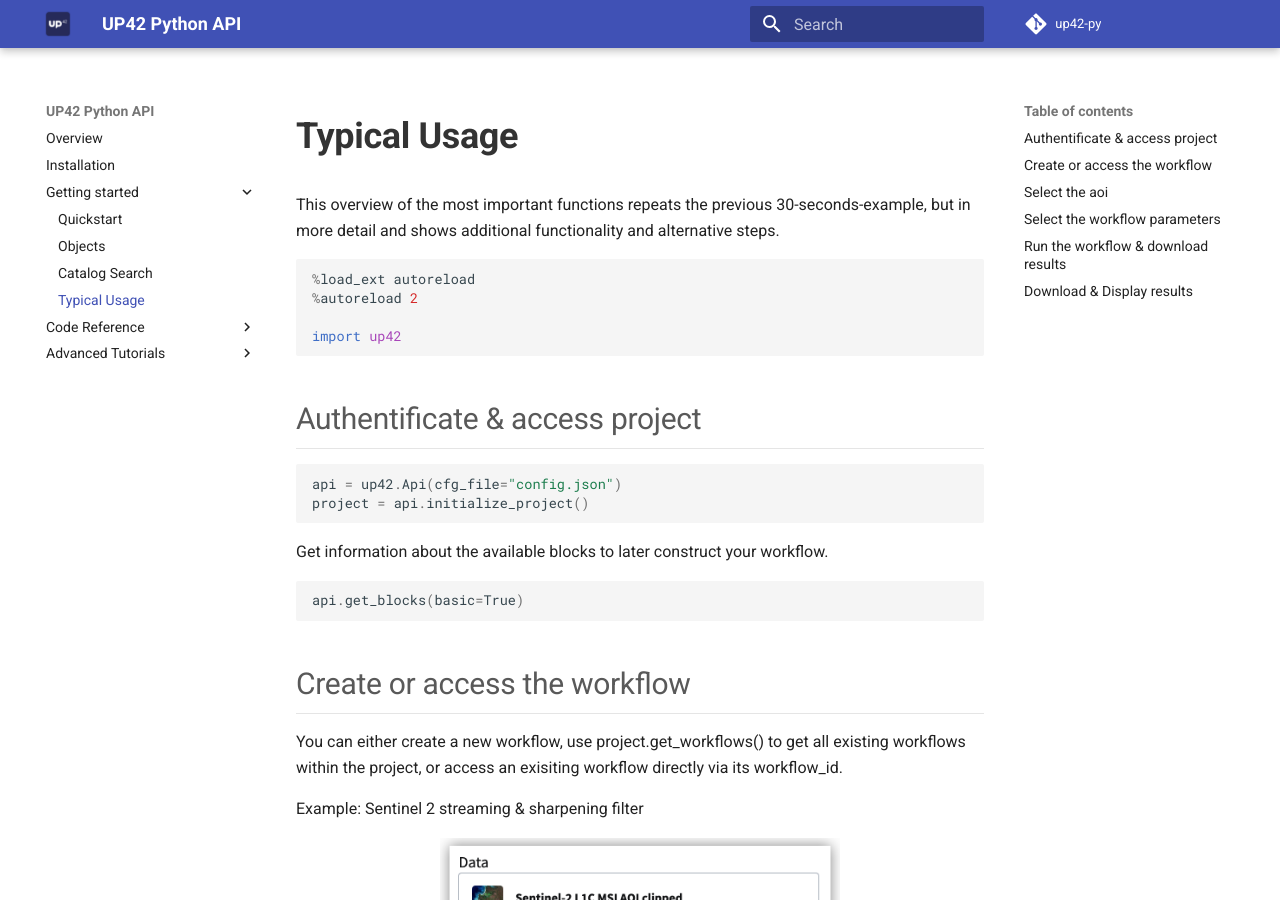
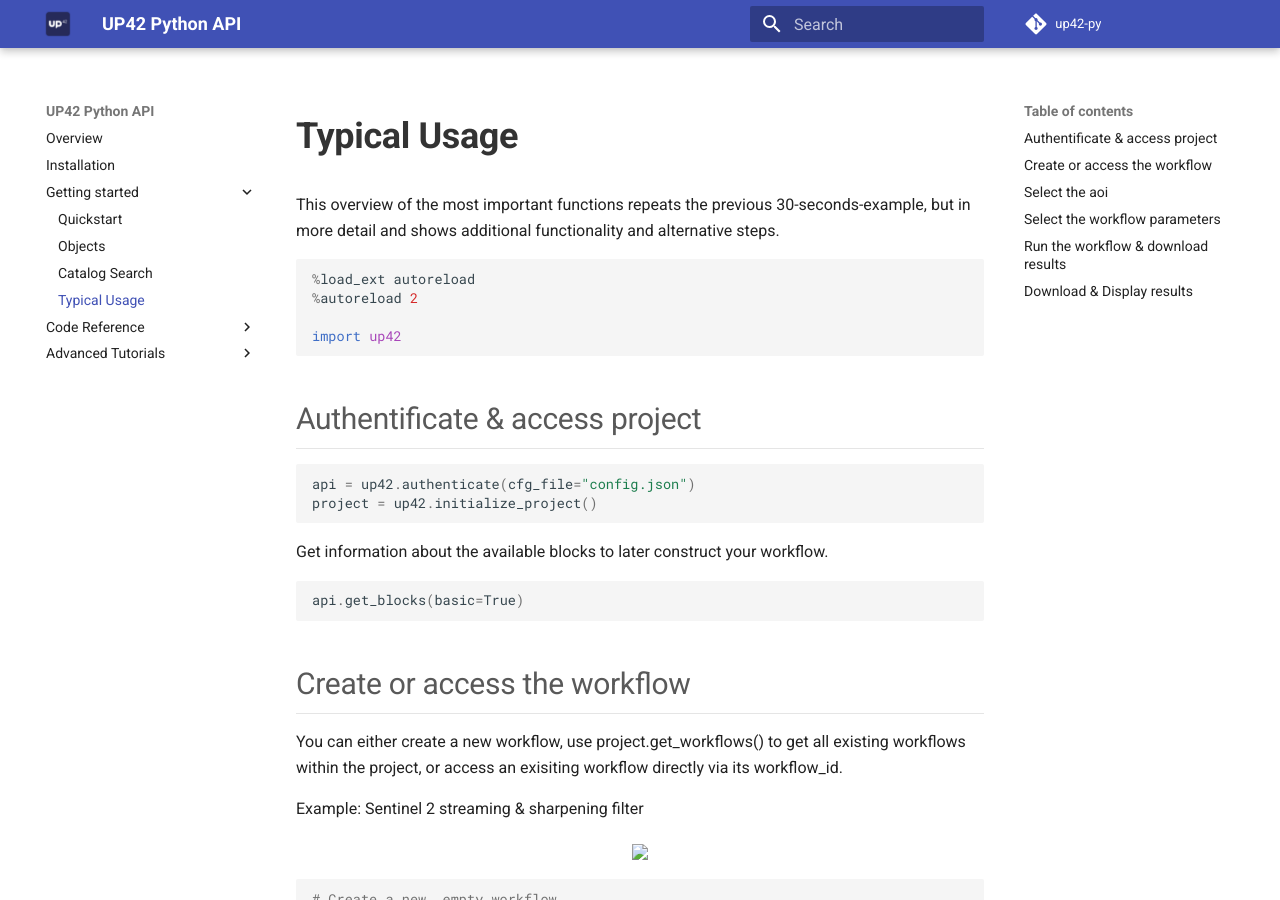
Before and after one commit to up42/up42-py, an MkDocs documentation site: the page built from docs/04_typical_usage.md, in a window 1280 px wide and 900 px high. Built offline with MkDocs 1.6.1 and Material for MkDocs 9.7.7, drawn with Linux system fonts in a browser that asks for light colours; comment, search, counter and statistics services are not loaded.

Commit message:
update examples

````diff
--- a/docs/04_typical_usage.md
+++ b/docs/04_typical_usage.md
@@ -14,8 +14,8 @@
 
 
 ```python
-api = up42.Api(cfg_file="config.json")
-project = api.initialize_project()
+api = up42.authenticate(cfg_file="config.json")
+project = up42.initialize_project()
 ```
 
 Get information about the available blocks to later construct your workflow.
@@ -31,7 +31,7 @@
 Example: Sentinel 2 streaming & sharpening filter
 
 <p align="center">
-    <img src="/_assets/workflow.png" width="400" align="center">
+    <img src="_assets/workflow.png" width="400" align="center">
 </p>
 
 
@@ -178,7 +178,7 @@
 ```
 
 <p align="center">
-    <img src="/_assets/job_running.png" width="700">
+    <img src="_assets/job_running.png" width="700">
 </p>
 
 ## Download & Display results
````
Also changed, not shown: README.md (+2 -2 lines), docs/advanced/airports-parallel.md (+3 -4 lines), 2 other files.
